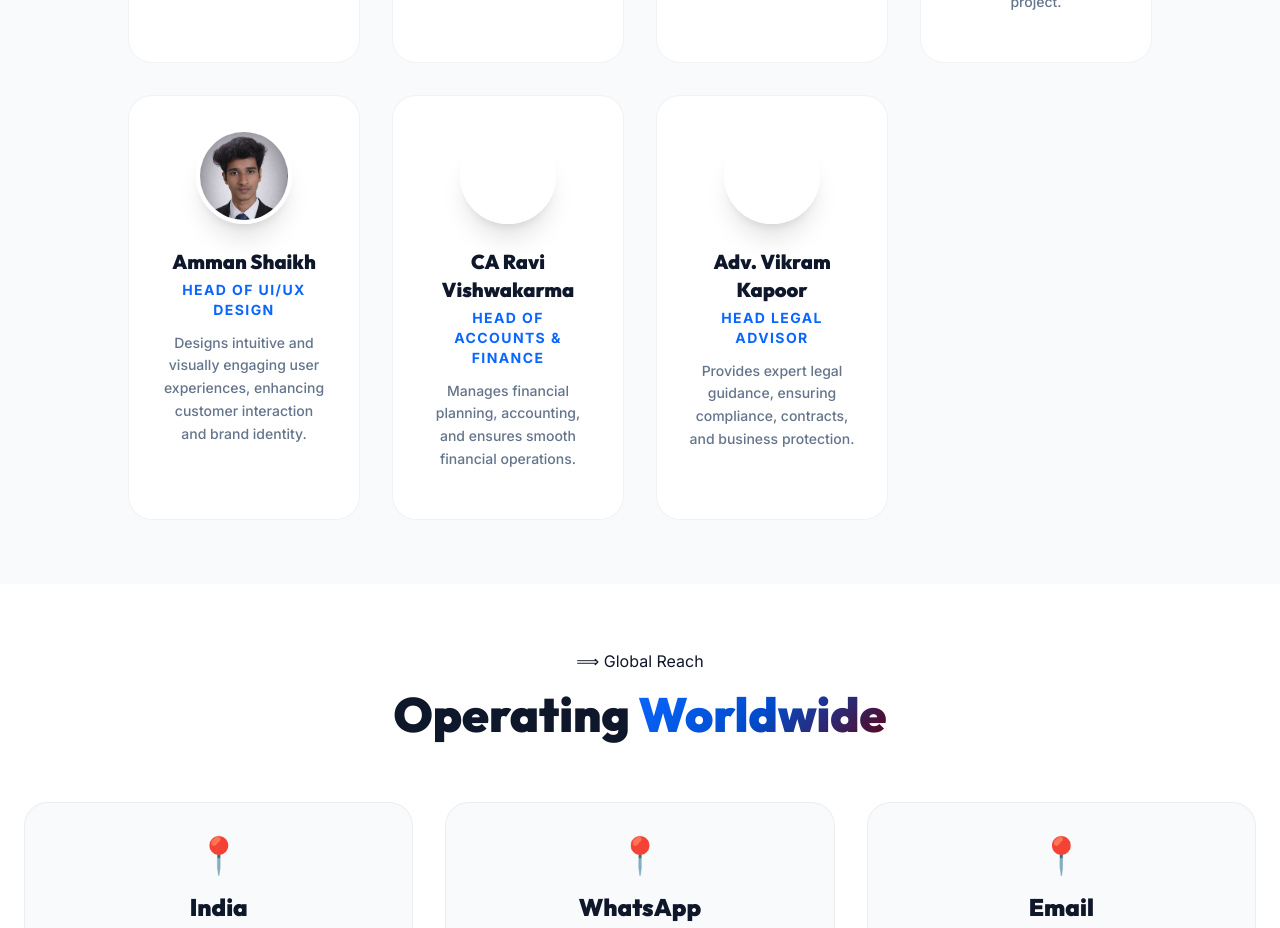
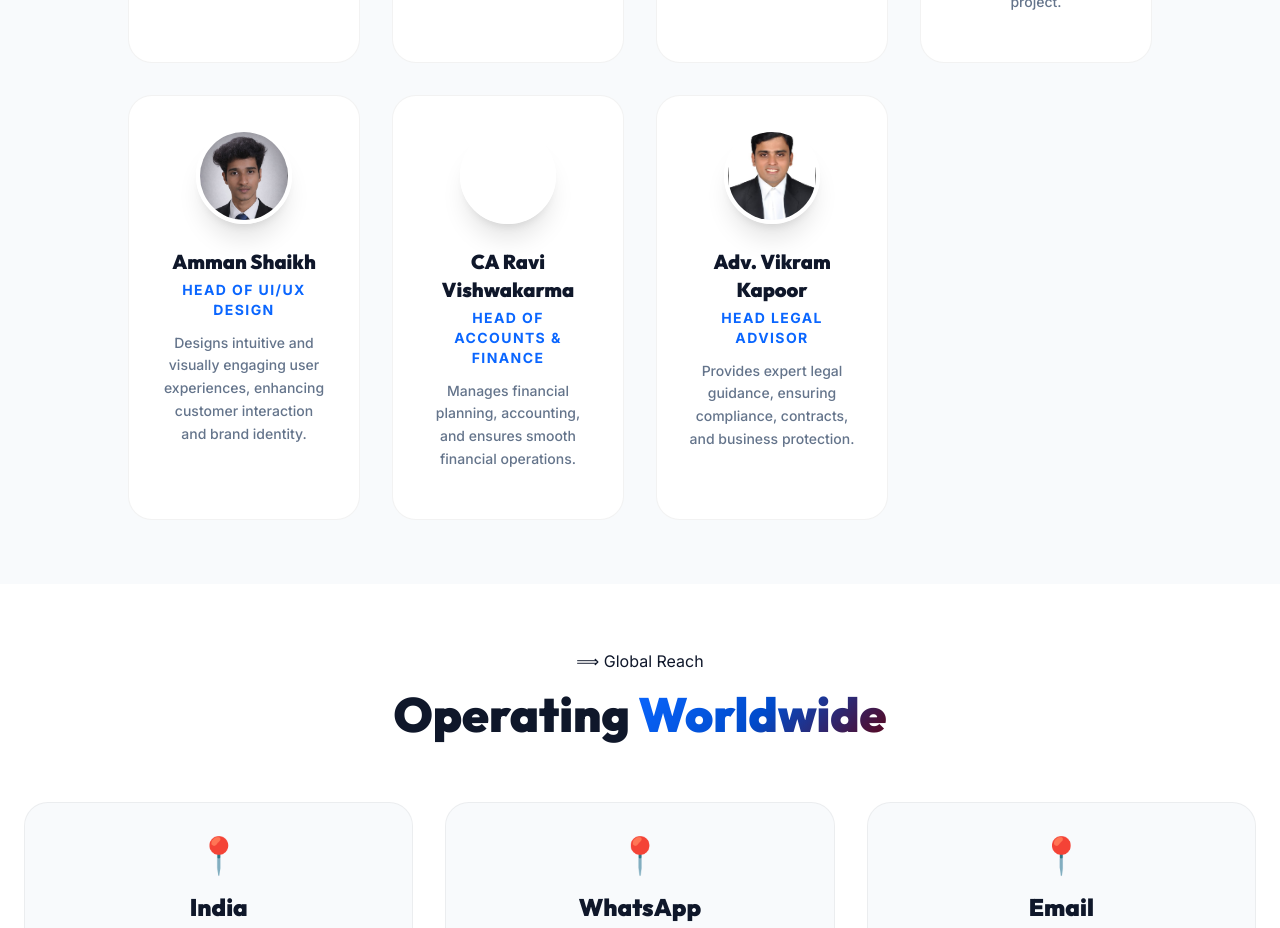
Before and after one commit to Blexedanas/tech, a Next.js app: page /about in a window 1280 px wide. Shown: the part 3220-4148 px from the top of the page. Built offline with nearby package versions, Linux system fonts and the light colour scheme.

Commit message:
Add image for Adv Vikram Kapoor

```diff
--- a/app/about/page.tsx
+++ b/app/about/page.tsx
@@ -40,7 +40,7 @@ const team: TeamMember[] = [
     { name: 'Ibrahim Shaikh', role: 'Professional Photographer', desc: 'An experienced photographer who has worked on numerous films, advertisements, and web series, bringing high-quality visual storytelling to every project.', image: '', color: 'hsl(220, 70%, 40%)', social: {} },
     { name: 'Amman Shaikh', role: 'Head of UI/UX Design', desc: 'Designs intuitive and visually engaging user experiences, enhancing customer interaction and brand identity.', image: '/Amaan.png', color: 'hsl(200, 70%, 55%)', objectPosition: 'object-top', social: {} },
     { name: 'CA Ravi Vishwakarma', role: 'Head of Accounts & Finance', desc: 'Manages financial planning, accounting, and ensures smooth financial operations.', image: '', color: 'hsl(45, 80%, 50%)', social: {} },
-    { name: 'Adv. Vikram Kapoor', role: 'Head Legal Advisor', desc: 'Provides expert legal guidance, ensuring compliance, contracts, and business protection.', image: '', color: 'hsl(150, 60%, 50%)', social: {} },
+    { name: 'Adv. Vikram Kapoor', role: 'Head Legal Advisor', desc: 'Provides expert legal guidance, ensuring compliance, contracts, and business protection.', image: '/Vikramkapoor.jpeg', color: 'hsl(150, 60%, 50%)', social: {} },
 ]
 
 
--- a/components/sections/TeamSection.tsx
+++ b/components/sections/TeamSection.tsx
@@ -28,7 +28,7 @@ const team: TeamMember[] = [
     { name: 'Ibrahim Shaikh', role: 'Professional Photographer', desc: 'An experienced photographer who has worked on numerous films, advertisements, and web series, bringing high-quality visual storytelling to every project.', image: 'https://i.pravatar.cc/300?u=Ibrahim', social: {} },
     { name: 'Amman Shaikh', role: 'Head of UI/UX Design', desc: 'Designs intuitive and visually engaging user experiences, enhancing customer interaction and brand identity.', image: '/Amaan.png', objectPosition: 'object-top', social: {} },
     { name: 'CA Ravi Vishwakarma', role: 'Head of Accounts & Finance', desc: 'Manages financial planning, accounting, and ensures smooth financial operations.', image: 'https://i.pravatar.cc/300?u=Ravi', social: {} },
-    { name: 'Adv. Vikram Kapoor', role: 'Head Legal Advisor', desc: 'Provides expert legal guidance, ensuring compliance, contracts, and business protection.', image: 'https://i.pravatar.cc/300?u=Vikram', social: {} },
+    { name: 'Adv. Vikram Kapoor', role: 'Head Legal Advisor', desc: 'Provides expert legal guidance, ensuring compliance, contracts, and business protection.', image: '/Vikramkapoor.jpeg', social: {} },
 ]
 
 export default function TeamSection() {
```
Also changed, not shown: public/Azim.jpeg, public/Vikramkapoor.jpeg (added).
